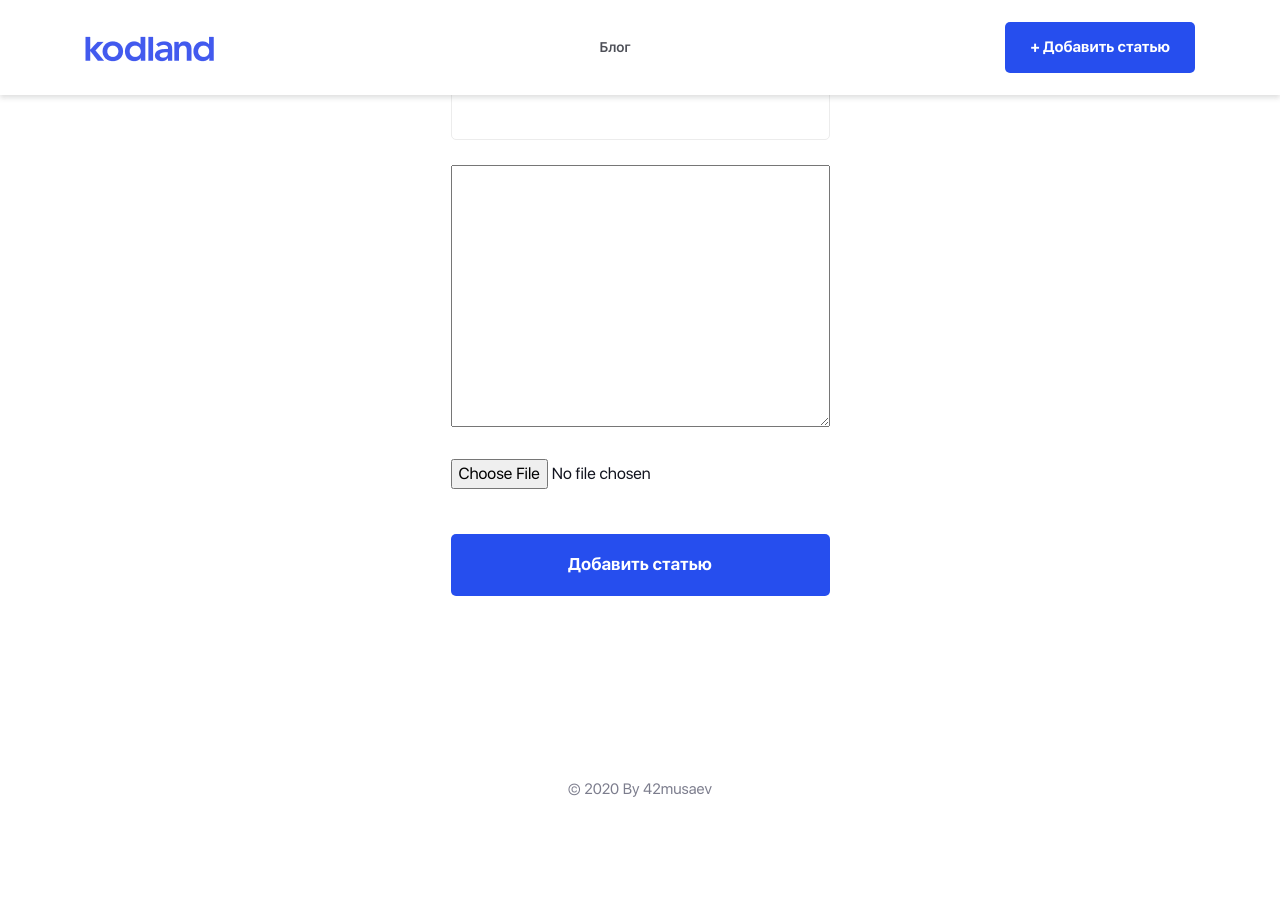
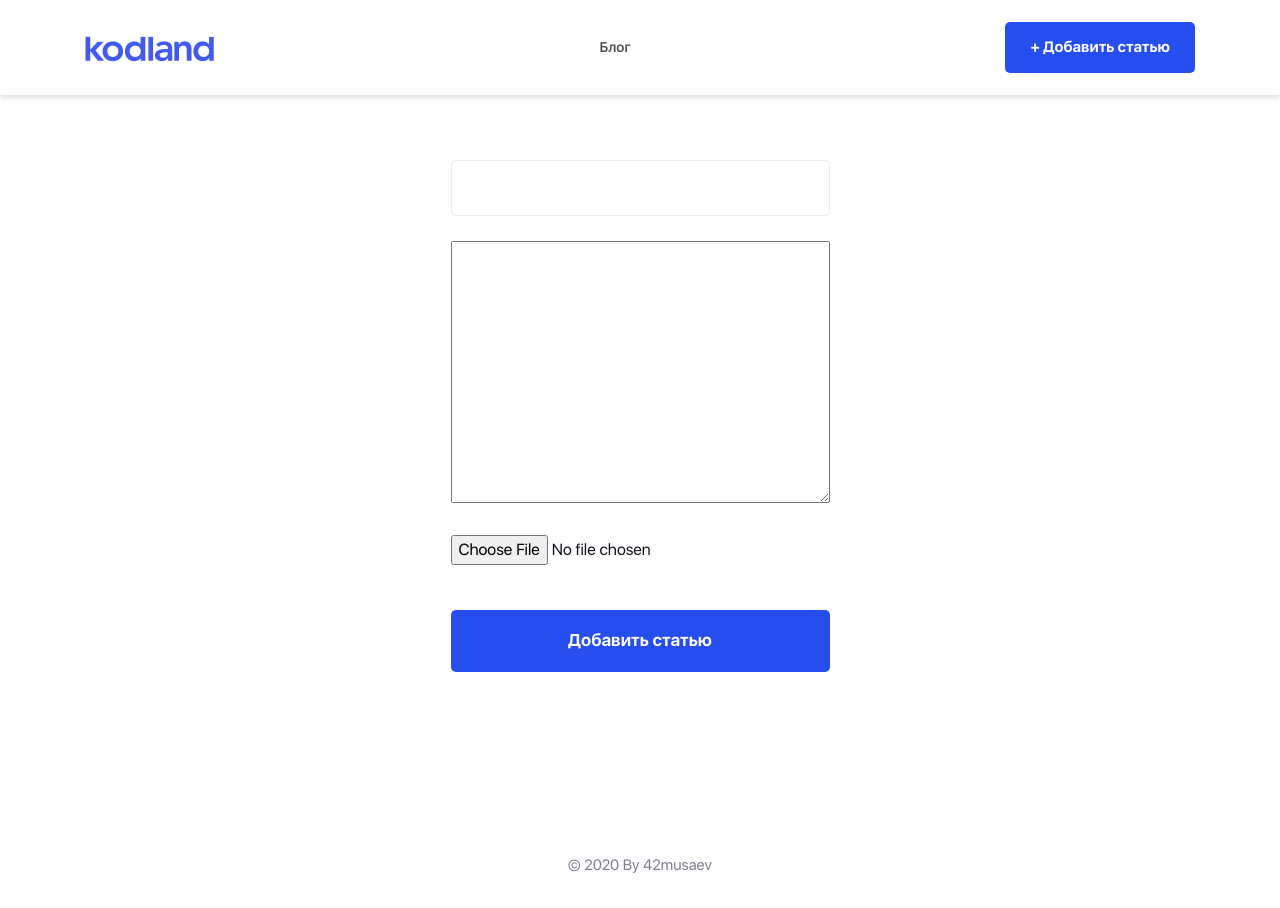
Before and after one commit to 42musaev/blog_django, a Django app: page /add_article/ in a window 1280 px wide. Before the commit the page ends 797 px from the top, so only its background shows below. Run offline with Django 3.2, Linux system fonts and the light colour scheme; some libraries are stand-ins or nearby versions.

Commit message:
fix template

```diff
--- a/templates/blog/article_add.html
+++ b/templates/blog/article_add.html
@@ -5,13 +5,13 @@
 {% endblock %}
 
 {% block content %}
-    <section class="pb-10 pt-0 blog-articles bg-color--primary-light--1" style="й   margin-top: 10%; background: #fff;">
+    <section class="pb-10 pt-0 blog-articles bg-color--primary-light--1 mt-10" style="margin-top: 10%; background: #fff;">
         <div class="container">
             <div class="row mb-5">
                 <div class="mx-auto">
                     <div class="comment-respond">
                         <div>
-                            <form class="form" action="{% url 'add_article' %}" method="post" enctype="multipart/form-data">>
+                            <form class="form" action="{% url 'add_article' %}" method="post" enctype="multipart/form-data">
                                 {% csrf_token %}
                                 {{ form.media }}
                                 <div class="form-group form-row">
```
